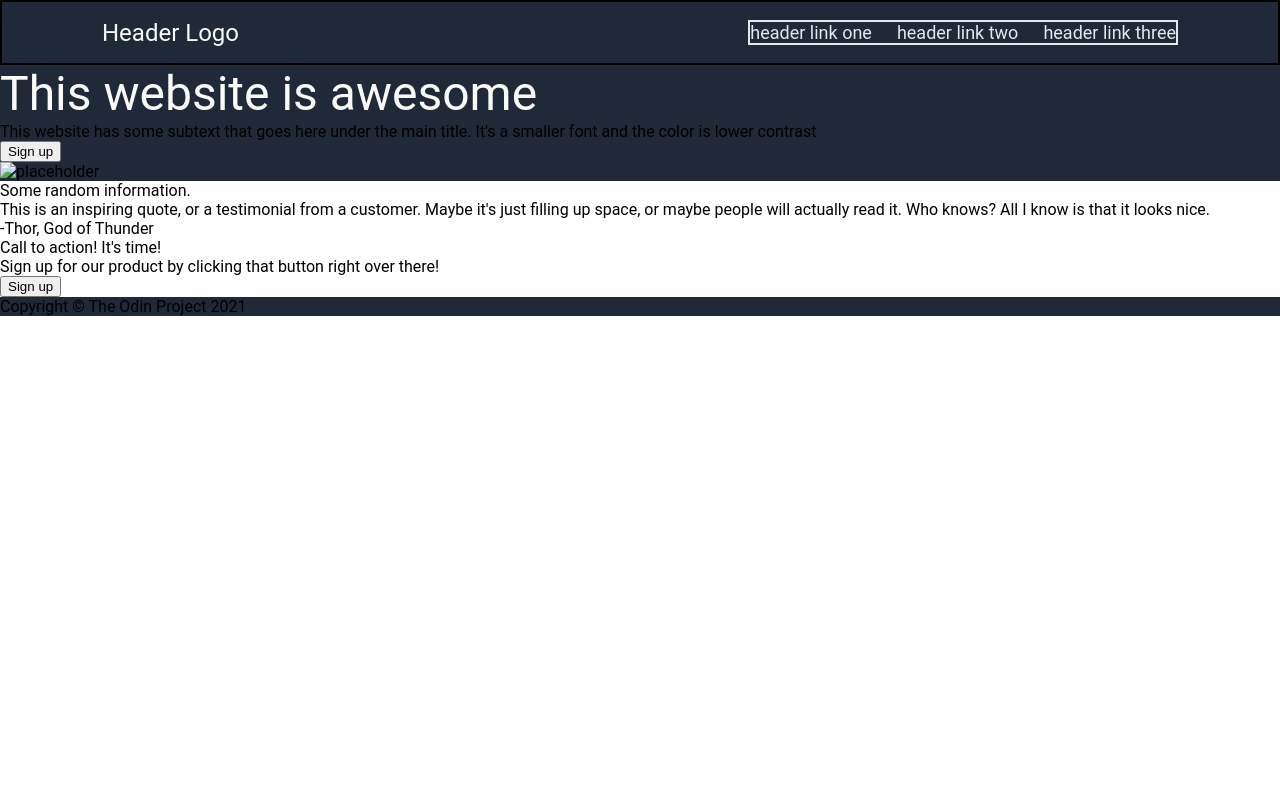
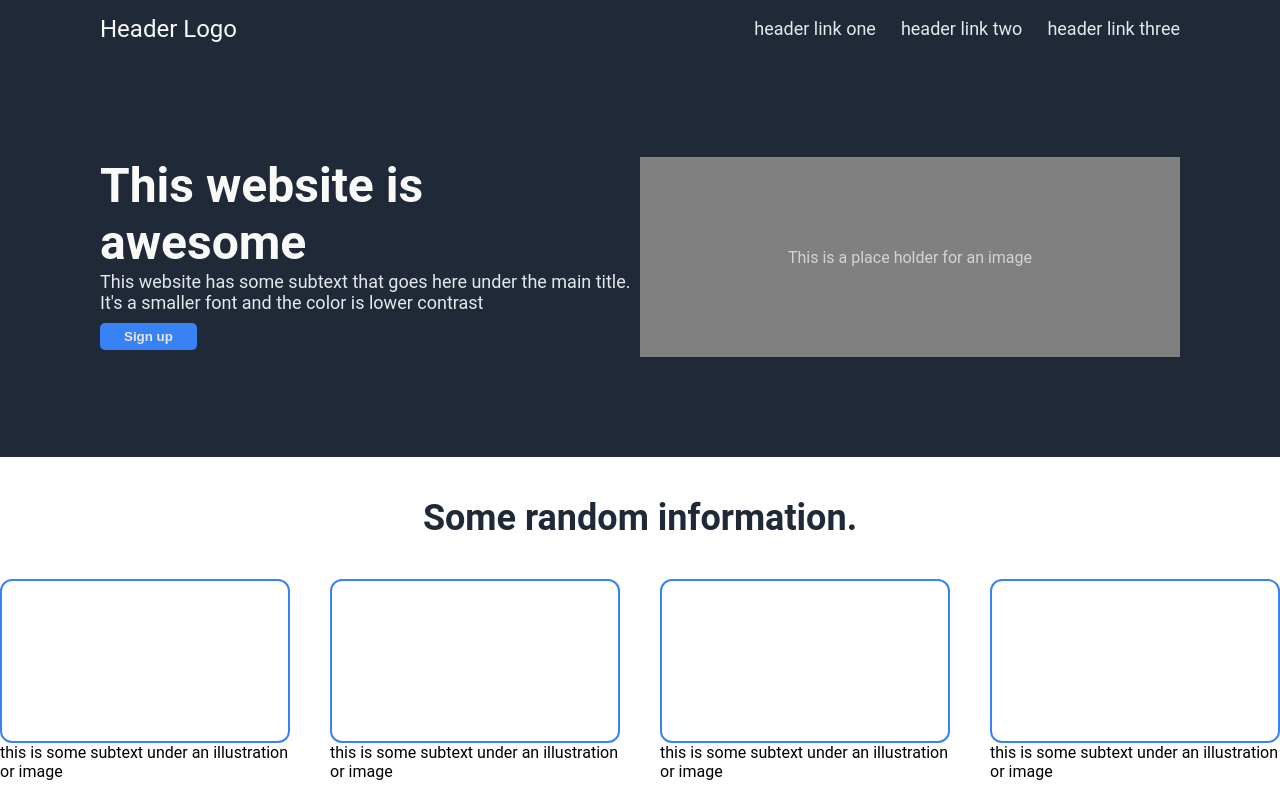
Before and after one commit to IronAntelope/landing_page, a plain HTML site: page index.html in a window 1280 px wide. Shown: the top 800 px of the page. Drawn offline with Linux system fonts and the light colour scheme.

Commit message:
Closing to a final product
The landing page is now getting closer to the
imagined end result
A couple issues persist but should be resolved
soon

```diff
--- a/index.html
+++ b/index.html
@@ -9,25 +9,23 @@
     <body>
         <!--header-->
         <div class="header">
-            <!--<div class="header_container">-->
                 <div class="logo">Header Logo</div>
                 <ul class="links">
                     <li>header link one</li>
                     <li>header link two</li>
                     <li>header link three</li>
                 </ul>
-            <!--</div>-->
         </div>
 
         <!--hero text-->
         <div class="hero">
-            <div class="hero_box1">
+            <div class="hero_text">
                 <div class="main_title">This website is awesome</div>
                 <div class="subtext">This website has some subtext that goes here under the main title. It's a smaller font and the color is lower contrast</div>
                 <button class="title_button">Sign up</button>
             </div>
-            <div class="hero_box2">
-                <img alt="placeholder" src="./images/">
+            <div class="img_box">
+                <div class="img">This is a place holder for an image</div>
             </div>
         </div>
 
@@ -35,22 +33,43 @@
         <div class="info_cards">
             <div class="cards_title">Some random information.</div>
             <div class="cards">
-                <!--something for here-->
+                <div class="card_box">
+                    <div class="card1"></div>
+                    <div>this is some subtext under an illustration or image</div>
+                </div>
+                <div class="card_box">
+                    <div class="card2"></div>
+                    <div>this is some subtext under an illustration or image</div>
+                </div>
+                <div class="card_box">
+                    <div class="card3"></div>
+                    <div>this is some subtext under an illustration or image</div>
+                </div>
+                <div class="card_box">
+                    <div class="card4"></div>
+                    <div>this is some subtext under an illustration or image</div>
+                </div>
             </div>
         </div>
 
         <!--a quote for aesthetics-->
         <div class="quote">
-            <div>This is an inspiring quote, or a testimonial from a customer. Maybe it's just filling up space, or maybe people will actually read it. Who knows?
-                All I know is that it looks nice.</div>
-            <div>-Thor, God of Thunder</div>
+            <div class="quote_box">
+                <div>This is an inspiring quote, or a testimonial from a customer. Maybe it's just filling up space, or maybe people will actually read it. Who knows?
+                    All I know is that it looks nice.</div>
+            </div>
+            <div class="thor">
+                <div>-Thor, God of Thunder</div>
+            </div>
         </div>
 
         <!--sign up box with button-->
         <div class="sign_up">
             <div class="sign_up_box">
-                <div class="sign_up_title">Call to action! It's time!</div>
-                <div class="sign_up_body">Sign up for our product by clicking that button right over there!</div>
+                <div class="sign_up_text">
+                    <div class="sign_up_title">Call to action! It's time!</div>
+                    <div class="sign_up_body">Sign up for our product by clicking that button right over there!</div>
+                </div>
                 <button class="sign_up_button">Sign up</button>
             </div>
         </div>
--- a/style.css
+++ b/style.css
@@ -2,23 +2,21 @@
 body {
     margin: 0;
     font-family: roboto, sans-serif;
+    display: flex;
+    flex-direction: column;
 }
 
 
-/*all things header*/
+
+/*header*/
 .header {
-    border: 2px solid;
+    flex: 50px;
     background-color: #1F2937;
     display: flex;
     justify-content: space-between;
     align-items: center;
     padding: 0 100px;
-    /*flex: 1;*/
 }
-/*.header_container {
-    border: 2px solid;
-    display: flex;
-}*/
 .logo {
     color: #F9FAF8;
     font-size: 24px;
@@ -26,7 +24,6 @@ body {
 .links {
     color: #E5E7EB;
     font-size: 18px;
-    border: 2px solid;
     display: flex;
     gap: 25px;
     list-style: none;
@@ -35,34 +32,134 @@ body {
 
 
 
-/*all things hero*/
+/*hero*/
 .hero {
+    flex: 200px;
     background-color: #1F2937;
-    /*display: flex;*/
-}
-/*box 1*/
-.hero_box1 { /*broken*/
-
+    padding: 100px;
+    display: flex;
 }
 .main_title {
    font-size: 48px;
+    font-weight: bolder;
     color: #F9FAF8;
 }
 .subtext {
-
+    font-size: 18px;
+    color: #E5E7EB;
+    padding-bottom: 10px;
 }
 .title_button {
-
+    background-color: #3882F6;
+    color: #E5E7EB;
+    font-weight: bold;
+    padding: 6px 24px;
+    border: 0;
+    border-radius: 5px;
 }
-/*box 2*/
-.hero_box2 {
-
+.hero_text {
+    flex: 1;
+}
+.img_box {
+    flex: 1;
+    background-color: grey;
+    color: lightgrey;
+    display: flex;
+    align-items: center;
+    justify-content: center;
 }
 
 
 
+/*info cards*/
+.info_cards {
+    flex: 200px;
+    padding-bottom: 50px;
+}
+.cards_title {
+    font-size: 36px;
+    font-weight: bolder;
+    color: #1F2937;
+    text-align: center;
+    padding: 40px 0;
+}
+.cards {
+    display: flex;
+    justify-content: center;
+    gap: 40px;
+}
+.card_box {
+    display: flex;
+    flex-direction: column;
+    flex-wrap: wrap;
+}
+.card1,
+.card2,
+.card3,
+.card4 {
+    border: 2px solid #3882F6;
+    border-radius: 12px;
+    padding: 80px;
+}
 
 
+
+/*quote*/
+.quote {
+    flex: 200px;
+    background-color: #E5E7EB;
+    color: #1F2937;
+    padding: 100px 200px;
+}
+.quote_box {
+    font-size: 36px;
+    font-weight: 200;
+    font-style: italic;
+}
+.thor {
+    font-weight: 600;
+    font-size: 20px;
+    display: flex;
+    justify-content: flex-end;
+    padding-right: 40px;
+}
+
+
+/*sign up*/
+.sign_up {
+    flex: 100px;
+    padding: 100px;
+}
+.sign_up_box {
+    background-color: #3882F6;
+    color: #E5E7EB;
+    padding: 50px 80px;
+    border-radius: 6px;
+    display: flex;
+    justify-content: space-between;
+}
+.sign_up_title {
+    font-size: large;
+    font-weight: bold;
+    color: #F9FAF8;
+}
+.sign_up_button {
+    background-color: #3882F6;
+    color: #F9FAF8;
+    font-size: 12px;
+    font-weight: bold;
+    border: 2px solid white;
+    border-radius: 8px;
+    padding: 0 28px;
+}
+
+
+
+/*footer*/
 .footer {
+    flex: 20px;
     background-color: #1F2937;
+    color: #E5E7EB;
+    text-align: center;
+    padding: 30px;
 }
```
